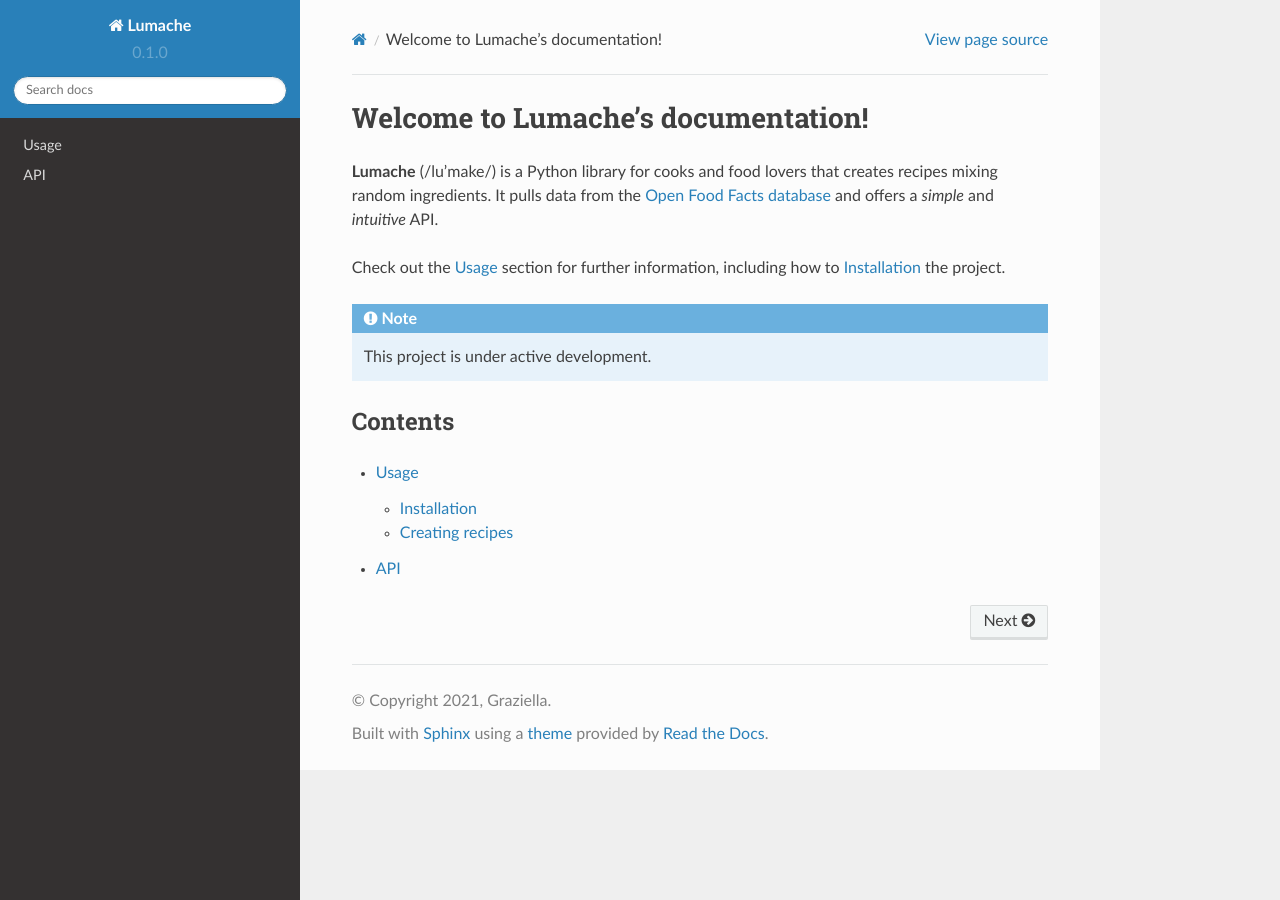
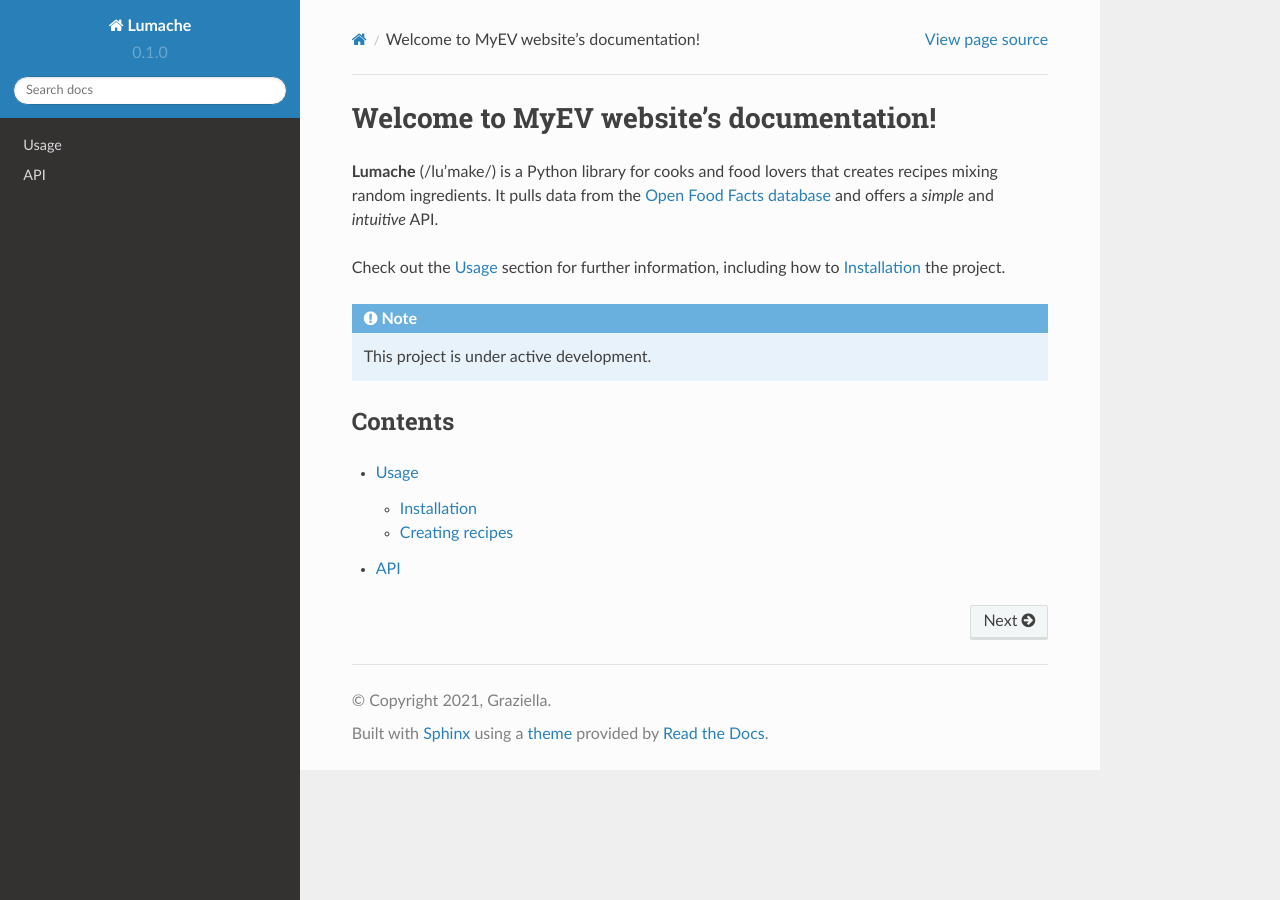
Before and after one commit to shreyashgaste/rtd-doc, a Sphinx documentation site: the page built from docs/source/index.rst, in a window 1280 px wide. Built offline with Sphinx 7.4.7 and the Read the Docs theme 2.0.0, drawn with Linux system fonts in a browser that asks for light colours.

Commit message:
Update index.rst

```diff
--- a/docs/source/index.rst
+++ b/docs/source/index.rst
@@ -1,4 +1,4 @@
-Welcome to Lumache's documentation!
+Welcome to MyEV website's documentation!
 ===================================
 
 **Lumache** (/lu'make/) is a Python library for cooks and food lovers
```
